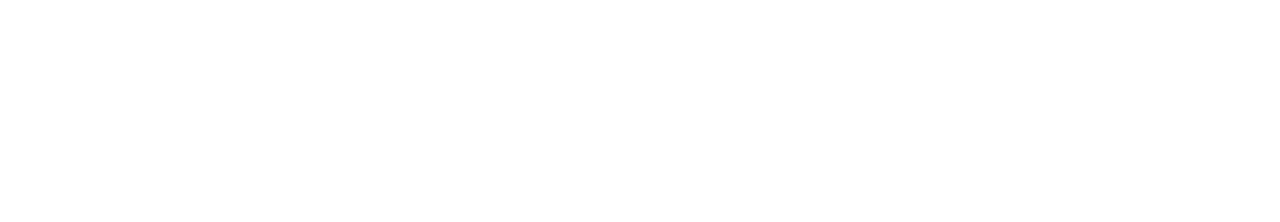
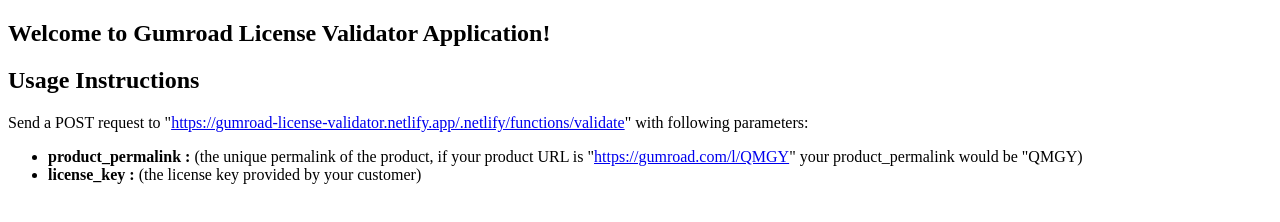
Before and after one commit to harshnagoratela/gumroad-license-validator, a website: page index.html in a window 1280 px wide. Drawn offline with Linux system fonts and the light colour scheme.

Commit message:
finalized license api call to gumroad

```diff
--- a/express/validate.js
+++ b/express/validate.js
@@ -15,9 +15,9 @@
 //router.post('/', (req, res) => res.json({ postBody: req.body }));
 router.post('/', function (req, res) {
 
-  console.log(req.params);
+  //console.log(req.query);
 
-  axios.post("https://api.gumroad.com/v2/licenses/verify?product_permalink=WHvhf1&license_key=C9B83BEC-DC1A43C1-9CBFF146-7A2277DE")
+  axios.post("https://api.gumroad.com/v2/licenses/verify?product_permalink="+req.query.product_permalink+"&license_key="+req.query.license_key)
   .then(response => {
 	console.log(response.data)
 	res.json(response.data)
--- a/index.html
+++ b/index.html
@@ -1,6 +1,9 @@
 <!DOCTYPE html>
-<object
-  type="text/html"
-  data="/.netlify/functions/validate"
-  style="width:100%;height:100%;"
->
+<article><h1>Welcome to Gumroad License Validator Application!</h1>
+<h2>Usage Instructions</h2>
+<p>Send a POST request to "<a href="https://gumroad-license-validator.netlify.app/.netlify/functions/validate" rel="nofollow">https://gumroad-license-validator.netlify.app/.netlify/functions/validate</a>" with following parameters:</p>
+<ul>
+<li><strong>product_permalink : </strong> (the unique permalink of the product, if your product URL is "<a href="https://gumroad.com/l/QMGY" rel="nofollow">https://gumroad.com/l/QMGY</a>" your product_permalink would be "QMGY)</li>
+<li><strong>license_key : </strong> (the license key provided by your customer)</li>
+</ul>
+</article>
--- a/package.json
+++ b/package.json
@@ -23,7 +23,7 @@
     "express": "^4.17.1",
     "netlify-lambda": "^1.6.3",
     "nodemon": "^1.19.2",
-	"axios": "^0.19.2",
+    "axios": "^0.19.2",
     "serverless-http": "^2.3.0"
   }
 }
```
Also changed, not shown: README.md, 1 other file.
